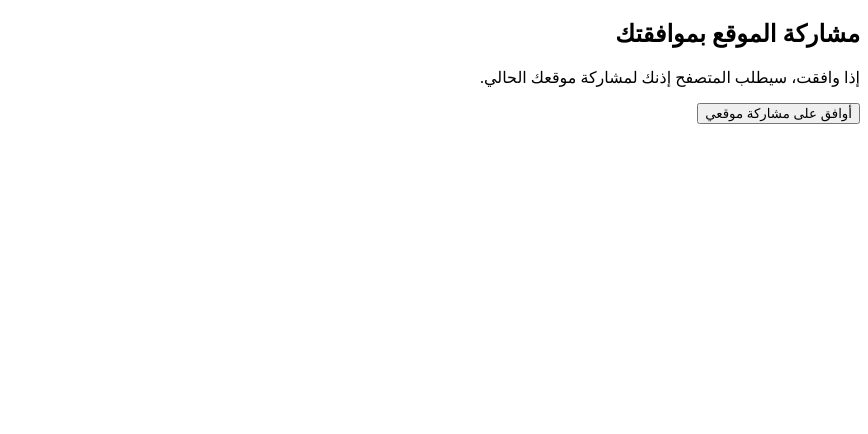
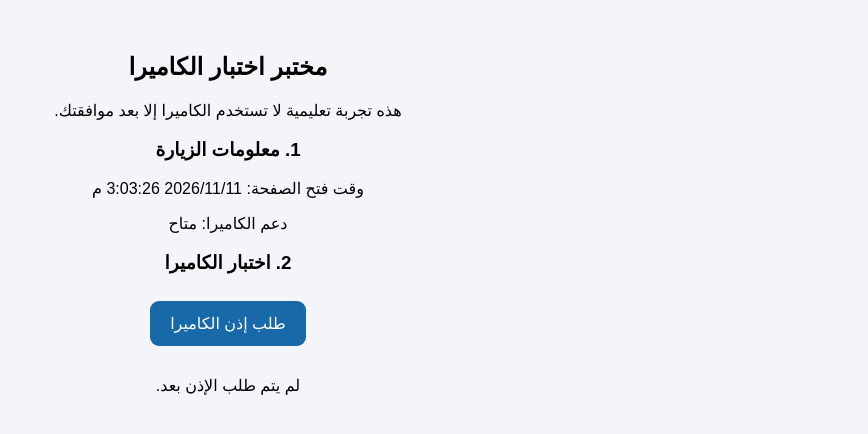
Before and after one commit to Shm-aben/share-location, a plain HTML site: page index.html in a window 1280 px wide. Shown: the whole page, without its empty margins (412-1280 px from the left). Drawn offline with Linux system fonts and the light colour scheme.

Commit message:
Update index.html for camera testing lab

```diff
--- a/index.html
+++ b/index.html
@@ -1,3 +1,5 @@
+
+
 <!DOCTYPE html>
 
 <html lang="ar" dir="rtl">
@@ -6,69 +8,192 @@
 
   <meta charset="UTF-8">
 
-  <meta name="viewport" content="width=device-width, initial-scale=1.0">
+  <meta name="viewport" content="width=device-width, initial-scale=1">
 
-  <title>شارك موقعك</title>
+
+  <title>مختبر اختبار الكاميرا</title>
+
+  <style>
+
+    body {
+
+      font-family: sans-serif;
+
+      text-align: center;
+
+      padding: 25px;
+
+      background: #f3f5f8;
+
+    }
+
+    button {
+
+      padding: 13px 20px;
+
+      margin: 8px;
+
+      border: 0;
+
+      border-radius: 9px;
+
+      background: #1769aa;
+
+      color: white;
+
+      font-size: 16px;
+
+    }
+
+    video, canvas {
+
+      width: 100%;
+
+      max-width: 350px;
+
+      border-radius: 12px;
+
+      margin-top: 15px;
+
+    }
+
+    #status {
+
+      white-space: pre-line;
+
+      line-height: 2;
+
+    }
+
+  </style>
 
 </head>
 
 <body>
 
-  <h2>مشاركة الموقع بموافقتك</h2>
+  <h2>مختبر اختبار الكاميرا</h2>
 
-  <p>إذا وافقت، سيطلب المتصفح إذنك لمشاركة موقعك الحالي.</p>
+  <p>هذه تجربة تعليمية لا تستخدم الكاميرا إلا بعد موافقتك.</p>
 
-  <button onclick="shareLocation()">أوافق على مشاركة موقعي</button>
+  <h3>1. معلومات الزيارة</h3>
 
-  <p id="result"></p>
+  <p id="visit"></p>
+
+  <p id="support"></p>
+
+  <h3>2. اختبار الكاميرا</h3>
+
+  <button id="start">طلب إذن الكاميرا</button>
+
+  <p id="status">لم يتم طلب الإذن بعد.</p>
+
+  <video id="video" autoplay playsinline hidden></video>
+
+  <br>
+
+  <button id="capture" hidden>التقاط صورة</button>
+
+  <canvas id="canvas" hidden></canvas>
+
+  <br>
+
+  <a id="save" hidden download="my-test-photo.png">
+
+    حفظ الصورة على الهاتف
+
+  </a>
 
   <script>
 
-    function shareLocation() {
+    const status = document.getElementById('status');
 
-      const result = document.getElementById("result");
+    const video = document.getElementById('video');
 
-      if (!navigator.geolocation) {
+    const capture = document.getElementById('capture');
 
-        result.textContent = "متصفحك لا يدعم تحديد الموقع.";
+    const canvas = document.getElementById('canvas');
+
+    const save = document.getElementById('save');
+
+    document.getElementById('visit').textContent =
+
+      'وقت فتح الصفحة: ' + new Date().toLocaleString('ar');
+
+    const supported =
+
+      !!(navigator.mediaDevices &&
+
+         navigator.mediaDevices.getUserMedia);
+
+    document.getElementById('support').textContent =
+
+      'دعم الكاميرا: ' + (supported ? 'متاح' : 'غير متاح');
+
+    document.getElementById('start').onclick = async () => {
+
+      if (!supported) {
+
+        status.textContent = 'الكاميرا غير مدعومة أو الصفحة ليست على اتصال آمن HTTPS.';
 
         return;
 
       }
 
-      result.textContent = "بانتظار موافقتك على طلب الموقع...";
+      try {
 
-      navigator.geolocation.getCurrentPosition(
+        const stream = await navigator.mediaDevices.getUserMedia({
 
-        (position) => {
+          video: { facingMode: 'user' },
 
-          const lat = position.coords.latitude;
+          audio: false
 
-          const lon = position.coords.longitude;
+        });
 
-          result.innerHTML =
+        video.srcObject = stream;
 
-            "تمت مشاركة موقعك بموافقتك.<br>" +
+        video.hidden = false;
 
-            "خط العرض: " + lat + "<br>" +
+        capture.hidden = false;
 
-            "خط الطول: " + lon +
+        status.textContent =
 
-            '<br><a target="_blank" rel="noopener" href="https://www.google.com/maps?q=' +
+          'تم منح إذن الكاميرا: ' + new Date().toLocaleString('ar');
 
-            lat + ',' + lon + '">عرض الموقع على الخريطة</a>';
+      } catch (error) {
 
-        },
+        status.textContent =
 
-        () => {
+          'لم يتم منح الإذن أو تعذر تشغيل الكاميرا: ' + error.name;
 
-          result.textContent = "لم تتم مشاركة الموقع. يمكنك رفض الطلب.";
+      }
 
-        }
+    };
+
+    capture.onclick = () => {
+
+      canvas.width = video.videoWidth;
+
+      canvas.height = video.videoHeight;
+
+      canvas.getContext('2d').drawImage(
+
+        video, 0, 0, canvas.width, canvas.height
 
       );
 
-    }
+      canvas.toBlob(blob => {
+
+        if (!blob) return;
+
+        save.href = URL.createObjectURL(blob);
+
+        save.hidden = false;
+
+        status.textContent = 'التُقطت الصورة. اضغط حفظ الصورة لتنزيلها.';
+
+      }, 'image/png');
+
+    };
 
   </script>
 
```
